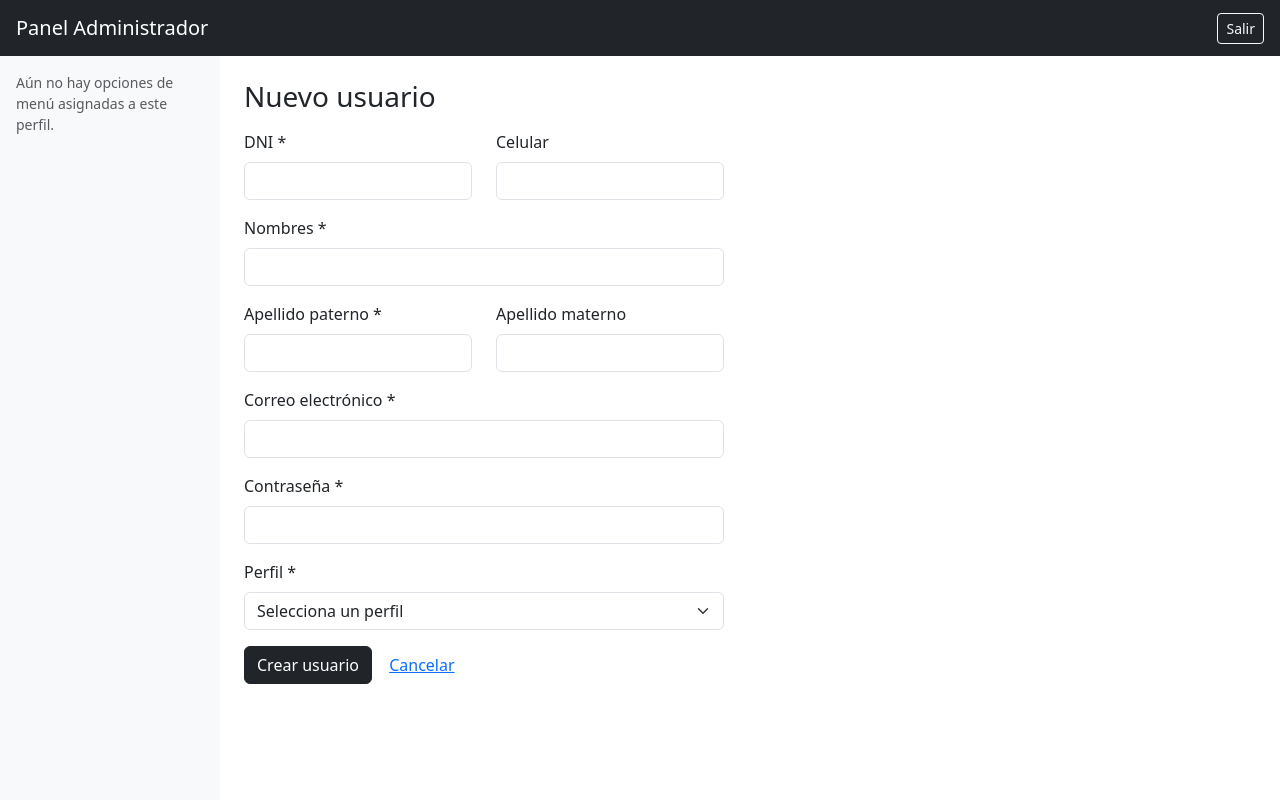
After one commit to JhonatanG-pe/PrograAplicada3, a Flask app: template templates/admin/usuario_form.html in a window 1280 px wide. The commit adds this page. Run offline with Flask 3, Linux system fonts and the light colour scheme; the template is opened without the code that fills it, so the values that code supplies are empty.

Commit message:
Add files via upload

```diff
--- a/templates/admin/base_admin.html
+++ b/templates/admin/base_admin.html
@@ -28,6 +28,13 @@
         </nav>
 
         <main class="p-4 flex-grow-1">
+            {% with mensajes = get_flashed_messages(with_categories=true) %}
+                {% if mensajes %}
+                    {% for categoria, mensaje in mensajes %}
+                        <div class="alert alert-{{ 'success' if categoria == 'success' else 'danger' }} py-2">{{ mensaje }}</div>
+                    {% endfor %}
+                {% endif %}
+            {% endwith %}
             {% block contenido %}{% endblock %}
         </main>
     </div>
--- /dev/null
+++ b/templates/admin/usuario_form.html
@@ -0,0 +1,56 @@
+{% extends "admin/base_admin.html" %}
+{% block contenido %}
+    <h3>Nuevo usuario</h3>
+
+    <form method="POST" class="mt-3" style="max-width: 480px;">
+        <div class="row">
+            <div class="col-6 mb-3">
+                <label class="form-label">DNI *</label>
+                <input type="text" name="dni" class="form-control" required maxlength="15">
+            </div>
+            <div class="col-6 mb-3">
+                <label class="form-label">Celular</label>
+                <input type="text" name="celular" class="form-control" maxlength="15">
+            </div>
+        </div>
+
+        <div class="mb-3">
+            <label class="form-label">Nombres *</label>
+            <input type="text" name="nombres" class="form-control" required maxlength="40">
+        </div>
+
+        <div class="row">
+            <div class="col-6 mb-3">
+                <label class="form-label">Apellido paterno *</label>
+                <input type="text" name="apellido_paterno" class="form-control" required maxlength="40">
+            </div>
+            <div class="col-6 mb-3">
+                <label class="form-label">Apellido materno</label>
+                <input type="text" name="apellido_materno" class="form-control" maxlength="40">
+            </div>
+        </div>
+
+        <div class="mb-3">
+            <label class="form-label">Correo electrónico *</label>
+            <input type="email" name="correo" class="form-control" required maxlength="40">
+        </div>
+
+        <div class="mb-3">
+            <label class="form-label">Contraseña *</label>
+            <input type="password" name="clave" class="form-control" required>
+        </div>
+
+        <div class="mb-3">
+            <label class="form-label">Perfil *</label>
+            <select name="id_perfil" class="form-select" required>
+                <option value="" selected disabled>Selecciona un perfil</option>
+                {% for perfil in perfiles %}
+                    <option value="{{ perfil.id }}">{{ perfil.nombre }}</option>
+                {% endfor %}
+            </select>
+        </div>
+
+        <button type="submit" class="btn btn-dark">Crear usuario</button>
+        <a href="{{ url_for('admin.lista_usuarios') }}" class="btn btn-link">Cancelar</a>
+    </form>
+{% endblock %}
```
Also changed, not shown: templates/admin/usuarios.html (added, +36 -0 lines).
